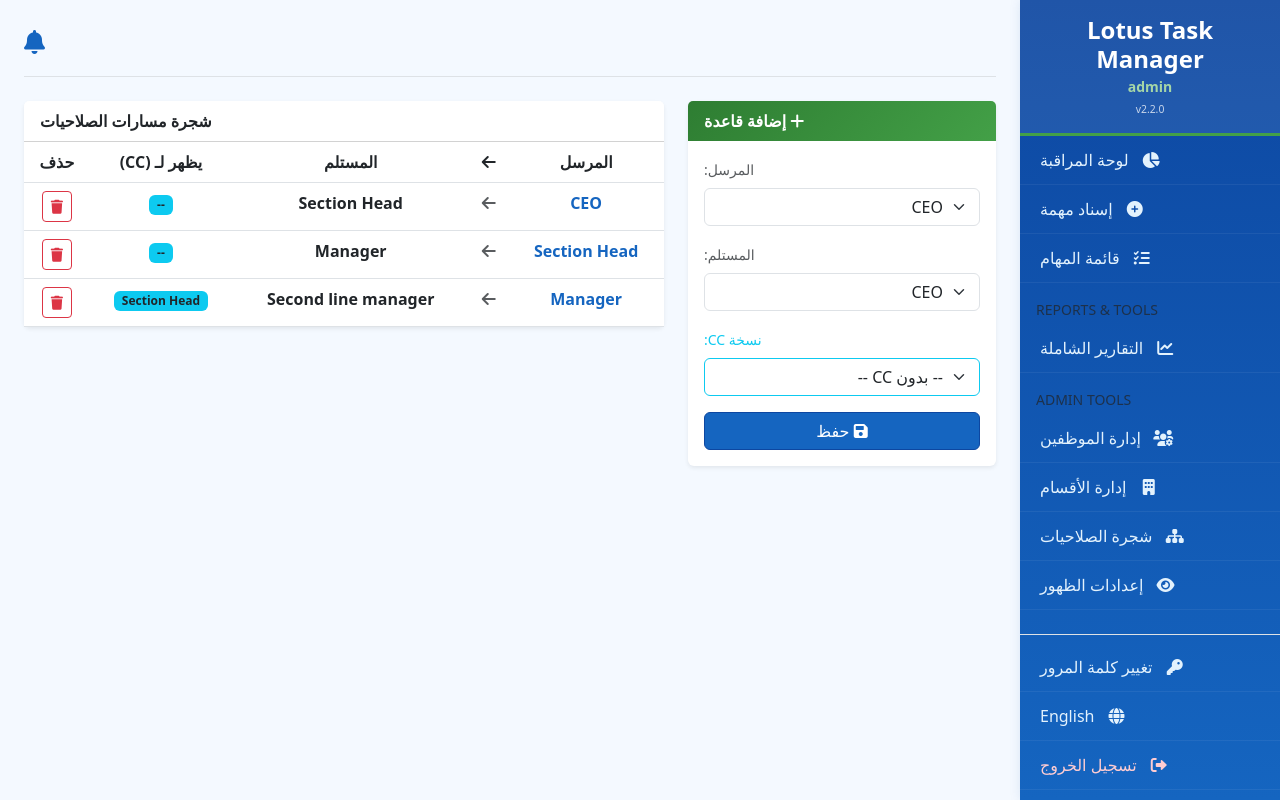
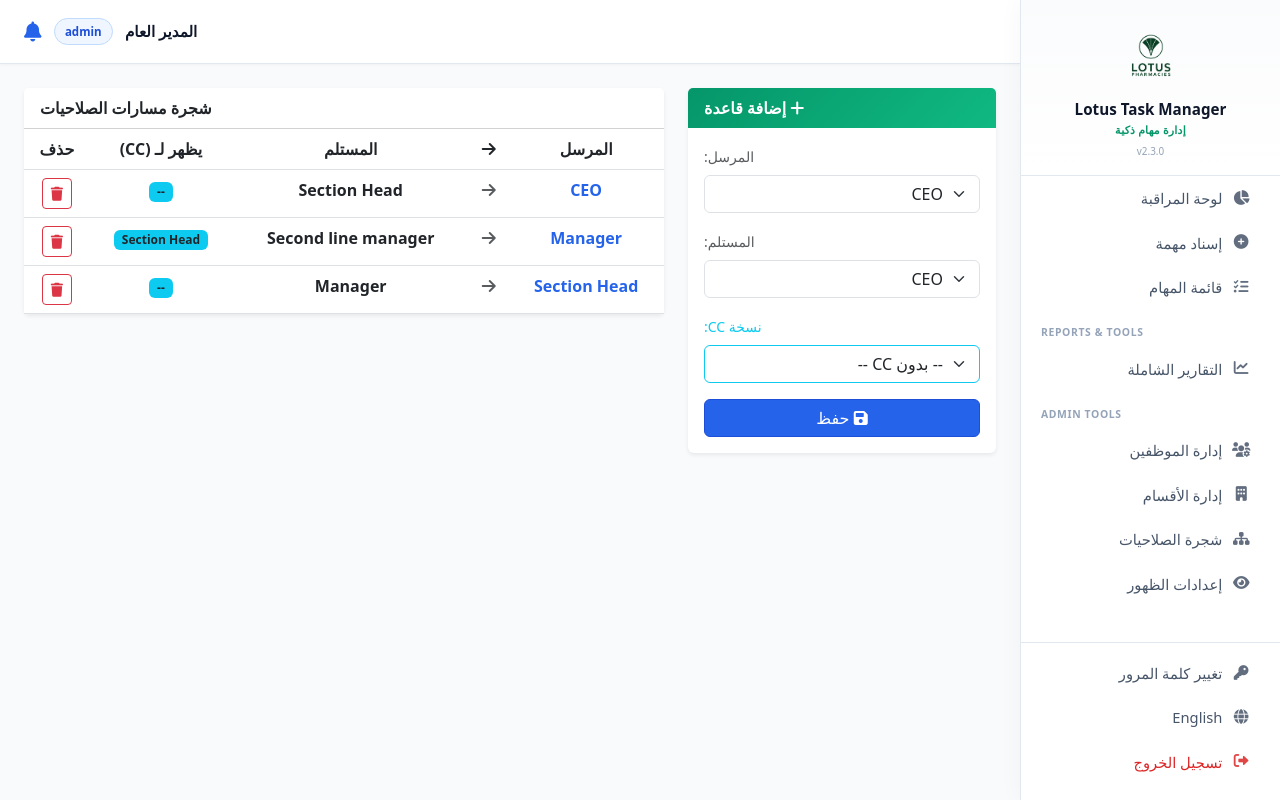
Before and after one commit to Refaat1942/Lotus-Task-Manager, a Flask app: page /admin/hierarchy in a window 1280 px wide. Run offline with Flask 3, Linux system fonts and the light colour scheme; a user stored in the database is signed in; data comes from the database, SQL or seed files in the repository; data that the repository does not hold is empty; some libraries are stand-ins or nearby versions.

Commit message:
your message

```diff
--- a/app.py
+++ b/app.py
@@ -13,7 +13,7 @@
 import pandas as pd
 from sqlalchemy import text
 
-APP_VERSION = '2.2.0'
+APP_VERSION = '2.3.0'
 APP_NAME = 'Lotus Task Manager'
 APP_PORT = 5000
 
@@ -35,7 +35,7 @@
 login_manager = LoginManager(app)
 login_manager.login_view = 'login'
 
-AVAILABLE_ROLES = ['CEO', 'Section Head', 'Manager', 'Second line manager', 'Employee', 'admin']
+AVAILABLE_ROLES = sorted(['CEO', 'Section Head', 'Manager', 'Second line manager', 'Employee', 'admin'])
 
 DEFAULT_FEATURE_VISIBILITY = {
     'dashboard': AVAILABLE_ROLES,
@@ -193,7 +193,8 @@
             'permissions_desc': 'Choose which roles can see each section for all users.', 'notif_title': 'Notifications', 'notif_empty': 'No new notifications',
             'deadline_passed': 'Deadline Passed', 'deadline_passed_msg': 'Task deadline has passed', 'confirm_datetime': 'OK', 'select_datetime': 'Select date & time',
             'user_updated': 'User updated successfully', 'user_update_error': 'Could not update user (username may already exist)',
-            'overview': 'Overview', 'recent_tasks': 'Recent Tasks', 'view_all': 'View All', 'open': 'Open', 'no_tasks': 'No tasks found'
+            'overview': 'Overview', 'recent_tasks': 'Recent Tasks', 'view_all': 'View All', 'open': 'Open', 'no_tasks': 'No tasks found',
+            'welcome': 'Welcome', 'brand_tagline': 'Smart Task Management'
         }
     else:
         t = {
@@ -209,7 +210,8 @@
             'permissions_desc': 'حدد الأدوار التي يمكنها رؤية كل قسم لجميع المستخدمين.', 'notif_title': 'الإشعارات', 'notif_empty': 'لا توجد إشعارات جديدة',
             'deadline_passed': 'انتهى الموعد', 'deadline_passed_msg': 'تجاوزت المهمة الموعد المحدد', 'confirm_datetime': 'موافق', 'select_datetime': 'اختر التاريخ والوقت',
             'user_updated': 'تم تحديث بيانات الموظف بنجاح', 'user_update_error': 'تعذر التحديث (اسم المستخدم قد يكون مستخدماً)',
-            'overview': 'نظرة عامة', 'recent_tasks': 'أحدث المهام', 'view_all': 'عرض الكل', 'open': 'مفتوحة', 'no_tasks': 'لا توجد مهام'
+            'overview': 'نظرة عامة', 'recent_tasks': 'أحدث المهام', 'view_all': 'عرض الكل', 'open': 'مفتوحة', 'no_tasks': 'لا توجد مهام',
+            'welcome': 'مرحباً', 'brand_tagline': 'إدارة مهام ذكية'
         }
     display_name = current_user.full_name if current_user.is_authenticated else ''
     return dict(lang=lang, t=t, user_can_see=user_can_see, display_name=display_name, app_version=APP_VERSION, app_name=APP_NAME)
@@ -420,8 +422,8 @@
 @login_required
 @admin_required
 def manage_departments():
-    departments = Department.query.all()
-    heads = User.query.filter(User.role.in_(['Manager', 'Section Head', 'CEO', 'admin'])).all()
+    departments = Department.query.order_by(Department.name).all()
+    heads = User.query.filter(User.role.in_(['Manager', 'Section Head', 'CEO', 'admin'])).order_by(User.full_name).all()
     return render_template('manage_departments.html', departments=departments, heads=heads)
 
 @app.route('/admin/departments/add', methods=['POST'])
@@ -450,7 +452,7 @@
 @app.route('/admin/users')
 @login_required
 @admin_required
-def manage_users(): return render_template('manage_users.html', users=User.query.all(), departments=Department.query.all(), roles=AVAILABLE_ROLES)
+def manage_users(): return render_template('manage_users.html', users=User.query.order_by(User.full_name).all(), departments=Department.query.order_by(Department.name).all(), roles=AVAILABLE_ROLES)
 
 @app.route('/admin/add_user', methods=['POST'])
 @login_required
@@ -508,7 +510,7 @@
 def manage_hierarchy():
     if request.method == 'POST':
         db.session.add(HierarchyRule(from_role=request.form.get('from_role'), to_role=request.form.get('to_role'), cc_role=request.form.get('cc_role'))); db.session.commit()
-    return render_template('manage_hierarchy.html', rules=HierarchyRule.query.all(), roles=AVAILABLE_ROLES)
+    return render_template('manage_hierarchy.html', rules=HierarchyRule.query.order_by(HierarchyRule.from_role, HierarchyRule.to_role).all(), roles=AVAILABLE_ROLES)
 
 @app.route('/admin/hierarchy/delete/<int:id>')
 @login_required
@@ -605,7 +607,7 @@
     headers = ['full_name', 'username', 'password', 'role', 'department']
     for col_num, header in enumerate(headers): worksheet.write(0, col_num, header)
     worksheet.data_validation(1, 3, 500, 3, {'validate': 'list', 'source': AVAILABLE_ROLES, 'input_title': 'اختر الوظيفة', 'input_message': 'اختر من القائمة', 'error_title': 'خطأ', 'error_message': 'الوظيفة غير معتمدة'})
-    departments = [d.name for d in Department.query.all()]
+    departments = [d.name for d in Department.query.order_by(Department.name).all()]
     if departments: worksheet.data_validation(1, 4, 500, 4, {'validate': 'list', 'source': departments, 'input_title': 'اختر القسم', 'input_message': 'اختر القسم الخاص بالموظف', 'error_title': 'خطأ', 'error_message': 'القسم غير مسجل في النظام'})
     workbook.close(); output.seek(0)
     response = make_response(output.read())
@@ -671,7 +673,7 @@
         except: pass
         flash('تم إرسال المهمة بنجاح!', 'success')
         return redirect(url_for('tasks'))
-    return render_template('create_task.html', users=User.query.filter_by(is_active=True).all())
+    return render_template('create_task.html', users=User.query.filter_by(is_active=True).order_by(User.full_name).all())
 
 @app.route('/tasks/<int:id>', methods=['GET', 'POST'])
 @login_required
--- a/templates/layout.html
+++ b/templates/layout.html
@@ -15,13 +15,18 @@
     <style>
         :root {
             --ltm-white: #ffffff;
-            --ltm-bg: #f4f9ff;
-            --ltm-blue: #1565c0;
-            --ltm-blue-dark: #0d47a1;
-            --ltm-blue-light: #e3f2fd;
-            --ltm-green: #2e7d32;
-            --ltm-green-bright: #43a047;
-            --ltm-green-light: #e8f5e9;
+            --ltm-bg: #f8fafc;
+            --ltm-blue: #2563eb;
+            --ltm-blue-dark: #1d4ed8;
+            --ltm-blue-light: #eff6ff;
+            --ltm-green: #059669;
+            --ltm-green-bright: #10b981;
+            --ltm-green-light: #ecfdf5;
+            --ltm-sidebar: #ffffff;
+            --ltm-sidebar-text: #475569;
+            --ltm-sidebar-muted: #94a3b8;
+            --ltm-border: #e2e8f0;
+            --ltm-topbar-h: 64px;
         }
         html, body { height: 100%; margin: 0; }
         body {
@@ -29,12 +34,12 @@
             background-color: var(--ltm-bg);
             overflow: hidden;
             text-align: {{ 'right' if lang == 'ar' else 'left' }};
-            color: #1a237e;
+            color: #1e293b;
         }
         .sidebar {
             height: 100vh;
-            background: linear-gradient(180deg, var(--ltm-blue-dark) 0%, var(--ltm-blue) 100%);
-            color: #fff;
+            background: var(--ltm-sidebar);
+            color: var(--ltm-sidebar-text);
             width: 260px;
             position: fixed;
             top: 0;
@@ -42,7 +47,8 @@
             overflow-x: hidden;
             z-index: 1000;
             -webkit-overflow-scrolling: touch;
-            box-shadow: 2px 0 12px rgba(13, 71, 161, 0.15);
+            border-inline-end: 1px solid var(--ltm-border);
+            box-shadow: 0 0 24px rgba(15, 23, 42, 0.04);
         }
         html[dir="rtl"] .sidebar { right: 0; }
         html[dir="ltr"] .sidebar { left: 0; }
@@ -52,38 +58,127 @@
             overflow-x: hidden;
             -webkit-overflow-scrolling: touch;
             background: var(--ltm-bg);
+            display: flex;
+            flex-direction: column;
         }
         html[dir="rtl"] .main-content { margin-right: 260px; }
         html[dir="ltr"] .main-content { margin-left: 260px; }
         .sidebar-brand {
-            background: rgba(255,255,255,0.08);
-            border-bottom: 3px solid var(--ltm-green-bright);
+            padding: 1.25rem 1rem 1rem;
+            text-align: center;
+            border-bottom: 1px solid var(--ltm-border);
+            background: linear-gradient(180deg, #fafbfc 0%, #ffffff 100%);
         }
-        .sidebar-brand .role-badge { color: #a5d6a7; font-weight: 600; }
+        .sidebar-logo {
+            width: 72px;
+            height: auto;
+            object-fit: contain;
+            margin-bottom: 0.5rem;
+        }
+        .sidebar-brand .brand-title {
+            font-size: 0.95rem;
+            font-weight: 700;
+            color: #0f172a;
+            line-height: 1.3;
+            margin-bottom: 0.15rem;
+        }
+        .sidebar-brand .brand-tagline {
+            font-size: 0.68rem;
+            color: var(--ltm-green);
+            font-weight: 600;
+            letter-spacing: 0.02em;
+        }
+        .sidebar-brand .brand-version {
+            font-size: 0.62rem;
+            color: var(--ltm-sidebar-muted);
+            margin-top: 0.35rem;
+        }
+        .sidebar-section {
+            font-size: 0.65rem;
+            font-weight: 700;
+            letter-spacing: 0.06em;
+            text-transform: uppercase;
+            color: var(--ltm-sidebar-muted);
+            padding: 1rem 1.25rem 0.35rem;
+        }
         .sidebar a {
-            color: #e3f2fd;
+            color: var(--ltm-sidebar-text);
             text-decoration: none;
-            display: block;
-            padding: 12px 20px;
+            display: flex;
+            align-items: center;
+            padding: 0.7rem 1.25rem;
             transition: 0.2s;
-            border-bottom: 1px solid rgba(255,255,255,0.06);
+            font-size: 0.92rem;
+            font-weight: 500;
+            border-radius: 0;
         }
         html[dir="rtl"] .sidebar a:hover,
-        html[dir="rtl"] .sidebar a.active { border-right: 4px solid var(--ltm-green-bright); border-left: none; }
+        html[dir="rtl"] .sidebar a.active {
+            background: var(--ltm-green-light);
+            color: var(--ltm-green);
+            border-right: 3px solid var(--ltm-green);
+            border-left: none;
+        }
         html[dir="ltr"] .sidebar a:hover,
-        html[dir="ltr"] .sidebar a.active { border-left: 4px solid var(--ltm-green-bright); border-right: none; }
-        .sidebar a:hover, .sidebar a.active {
-            background: rgba(255,255,255,0.12);
-            color: #fff;
+        html[dir="ltr"] .sidebar a.active {
+            background: var(--ltm-green-light);
+            color: var(--ltm-green);
+            border-left: 3px solid var(--ltm-green);
+            border-right: none;
         }
-        .sidebar .text-danger { color: #ffcdd2 !important; }
-        .sidebar .text-danger:hover { color: #fff !important; background: rgba(198, 40, 40, 0.35); }
+        .sidebar a i { width: 1.35rem; opacity: 0.85; }
+        .sidebar .sidebar-footer {
+            margin-top: auto;
+            border-top: 1px solid var(--ltm-border);
+            padding-top: 0.5rem;
+            padding-bottom: 1rem;
+        }
+        .sidebar .text-danger { color: #dc2626 !important; }
+        .sidebar .text-danger:hover {
+            color: #dc2626 !important;
+            background: #fef2f2 !important;
+            border-color: #dc2626 !important;
+        }
+        .app-topbar {
+            min-height: var(--ltm-topbar-h);
+            background: var(--ltm-white);
+            border-bottom: 1px solid var(--ltm-border);
+            padding: 0.75rem 1.5rem;
+            display: flex;
+            align-items: center;
+            justify-content: space-between;
+            gap: 1rem;
+            position: sticky;
+            top: 0;
+            z-index: 100;
+            box-shadow: 0 1px 3px rgba(15, 23, 42, 0.04);
+        }
+        .topbar-user {
+            display: flex;
+            align-items: center;
+            gap: 0.75rem;
+            margin-inline-start: auto;
+        }
+        .topbar-user-name {
+            font-weight: 700;
+            color: #0f172a;
+            font-size: 0.95rem;
+        }
+        .topbar-user-role {
+            background: var(--ltm-blue-light);
+            color: var(--ltm-blue-dark);
+            font-size: 0.72rem;
+            font-weight: 600;
+            padding: 0.25rem 0.65rem;
+            border-radius: 999px;
+            border: 1px solid #bfdbfe;
+        }
         .scroll-panel { max-height: calc(100vh - 220px); overflow-y: auto; overflow-x: auto; }
         .modal-dialog-scrollable .modal-content { max-height: calc(100vh - 2rem); }
         .modal-dialog-scrollable .modal-body { overflow-y: auto; max-height: calc(100vh - 12rem); }
         .card-scroll { max-height: 60vh; overflow-y: auto; }
         .dropdown-menu-scroll { max-height: min(420px, 65vh); overflow-y: auto; }
-        .card { background: var(--ltm-white); border: 1px solid var(--ltm-blue-light); }
+        .card { background: var(--ltm-white); border: 1px solid var(--ltm-border); box-shadow: 0 1px 3px rgba(15,23,42,0.04); }
         .card-header.bg-primary, .modal-header.bg-primary, .ltm-header-blue {
             background: linear-gradient(135deg, var(--ltm-blue) 0%, var(--ltm-blue-dark) 100%) !important;
             color: #fff !important;
@@ -132,25 +227,27 @@
         }
         .form-control:focus, .form-select:focus {
             border-color: var(--ltm-green-bright);
-            box-shadow: 0 0 0 0.2rem rgba(67, 160, 71, 0.25);
+            box-shadow: 0 0 0 0.2rem rgba(16, 185, 129, 0.2);
         }
         .table thead.bg-light { background: var(--ltm-blue-light) !important; color: var(--ltm-blue-dark); }
-        .alert-success { background: var(--ltm-green-light); color: var(--ltm-green); border-color: #a5d6a7; }
+        .alert-success { background: var(--ltm-green-light); color: var(--ltm-green); border-color: #a7f3d0; }
         @media (max-width: 768px) {
-            .sidebar { transform: translateX({{ '100%' if lang=='ar' else '-100%' }}); }
+            .sidebar { transform: translateX({{ '100%' if lang=='ar' else '-100%' }}); transition: transform 0.25s ease; }
             .sidebar.active { transform: translateX(0); }
             .main-content { margin: 0 !important; }
             .scroll-panel { max-height: calc(100vh - 180px); }
+            .topbar-user-name { max-width: 120px; overflow: hidden; text-overflow: ellipsis; white-space: nowrap; }
         }
     </style>
 </head>
 <body>
     {% if current_user.is_authenticated %}
-    <div class="sidebar" id="sidebar">
-        <div class="p-3 text-center sidebar-brand">
-            <h4 class="mb-0 fw-bold">{{ t['system_title'] }}</h4>
-            <small class="role-badge">{{ current_user.role }}</small>
-            <small class="d-block mt-1" style="font-size:0.65rem; opacity:0.75;">v{{ app_version }}</small>
+    <div class="sidebar d-flex flex-column" id="sidebar">
+        <div class="sidebar-brand">
+            <img src="{{ url_for('static', filename='images/logo.png') }}" alt="Lotus" class="sidebar-logo" onerror="this.style.display='none'">
+            <div class="brand-title">{{ t['system_title'] }}</div>
+            <div class="brand-tagline">{{ t['brand_tagline'] }}</div>
+            <div class="brand-version">v{{ app_version }}</div>
         </div>
 
         {% if user_can_see('dashboard') %}
@@ -164,12 +261,12 @@
         {% endif %}
 
         {% if user_can_see('reports') %}
-        <div class="text-uppercase small text-muted px-3 mt-3 mb-1">Reports & Tools</div>
+        <div class="sidebar-section">Reports & Tools</div>
         <a href="/reports"><i class="fas fa-chart-line fa-fw mx-2"></i> {{ t['reports'] }}</a>
         {% endif %}
 
         {% if current_user.role in ['admin', 'CEO'] %}
-        <div class="text-uppercase small text-muted px-3 mt-3 mb-1">Admin Tools</div>
+        <div class="sidebar-section">Admin Tools</div>
         {% if user_can_see('users_manage') %}
         <a href="/admin/users"><i class="fas fa-users-cog fa-fw mx-2"></i> {{ t['users_manage'] }}</a>
         {% endif %}
@@ -182,7 +279,7 @@
         <a href="/admin/permissions"><i class="fas fa-eye fa-fw mx-2"></i> {{ t['permissions_manage'] }}</a>
         {% endif %}
 
-        <div class="mt-4 border-top pt-2">
+        <div class="sidebar-footer mt-auto">
             <a href="#" data-bs-toggle="modal" data-bs-target="#changeMyPassModal">
                 <i class="fas fa-key fa-fw mx-2"></i> {{ t['change_password'] }}
             </a>
@@ -195,19 +292,22 @@
     {% endif %}
 
     <div class="main-content">
-        <nav class="navbar navbar-light bg-white shadow-sm d-md-none mb-4 p-2">
-            <button class="btn btn-outline-secondary" onclick="document.getElementById('sidebar').classList.toggle('active')"><i class="fas fa-bars"></i></button>
-        </nav>
-
-        <div class="container-fluid p-4">
-            {% if current_user.is_authenticated %}
-            <div class="d-flex justify-content-end align-items-center border-bottom pb-3 mb-4">
+        {% if current_user.is_authenticated %}
+        <header class="app-topbar">
+            <button class="btn btn-outline-secondary d-md-none" type="button" onclick="document.getElementById('sidebar').classList.toggle('active')">
+                <i class="fas fa-bars"></i>
+            </button>
+            <div class="topbar-user">
+                <div class="text-end">
+                    <div class="topbar-user-name">{{ display_name }}</div>
+                </div>
+                <span class="topbar-user-role">{{ current_user.role }}</span>
                 <div class="dropdown">
-                    <a href="#" class="text-dark position-relative fs-4 text-decoration-none" id="bellIcon" data-bs-toggle="dropdown" aria-expanded="false" title="{{ t['notif_title'] }}">
+                    <a href="#" class="text-dark position-relative fs-5 text-decoration-none" id="bellIcon" data-bs-toggle="dropdown" aria-expanded="false" title="{{ t['notif_title'] }}">
                         <i class="fas fa-bell"></i>
                         <span id="notifBadge" class="position-absolute top-0 start-100 translate-middle badge rounded-pill bg-danger shadow" style="font-size: 0.65rem; display: none;">0</span>
                     </a>
-                    <ul class="dropdown-menu dropdown-menu-scroll shadow-lg border-0 p-0" style="width: 340px;">
+                    <ul class="dropdown-menu dropdown-menu-scroll shadow-lg border-0 p-0 {{ 'dropdown-menu-start' if lang == 'ar' else 'dropdown-menu-end' }}" style="width: 340px;">
                         <li class="bg-light p-3 border-bottom text-center text-primary fw-bold">
                             <i class="fas fa-bell me-2"></i> {{ t['notif_title'] }}
                         </li>
@@ -217,8 +317,14 @@
                     </ul>
                 </div>
             </div>
-            {% endif %}
+        </header>
+        {% else %}
+        <nav class="navbar navbar-light bg-white shadow-sm d-md-none mb-4 p-2">
+            <button class="btn btn-outline-secondary" onclick="document.getElementById('sidebar').classList.toggle('active')"><i class="fas fa-bars"></i></button>
+        </nav>
+        {% endif %}
 
+        <div class="container-fluid p-4 flex-grow-1">
             {% with messages = get_flashed_messages(with_categories=true) %}
                 {% if messages %}
                     {% for category, message in messages %}
--- a/templates/manage_hierarchy.html
+++ b/templates/manage_hierarchy.html
@@ -37,7 +37,7 @@
                 <thead class="bg-light">
                     <tr>
                         <th>{{ t['sender'] }}</th>
-                        <th><i class="fas fa-arrow-left"></i></th>
+                        <th><i class="fas fa-arrow-{{ 'left' if lang == 'ar' else 'right' }}"></i></th>
                         <th>{{ t['receiver'] }}</th>
                         <th>{{ t['appears_to'] }}</th>
                         <th>{{ t['delete'] }}</th>
@@ -47,7 +47,7 @@
                     {% for rule in rules %}
                     <tr>
                         <td class="fw-bold text-primary">{{ rule.from_role }}</td>
-                        <td><i class="fas fa-arrow-left text-muted"></i></td>
+                        <td><i class="fas fa-arrow-{{ 'left' if lang == 'ar' else 'right' }} text-muted"></i></td>
                         <td class="fw-bold">{{ rule.to_role }}</td>
                         <td><span class="badge bg-info text-dark">{{ rule.cc_role if rule.cc_role else '--' }}</span></td>
                         <td>
```
Also changed, not shown: templates/login.html (+99 -77 lines), 2 other files.
